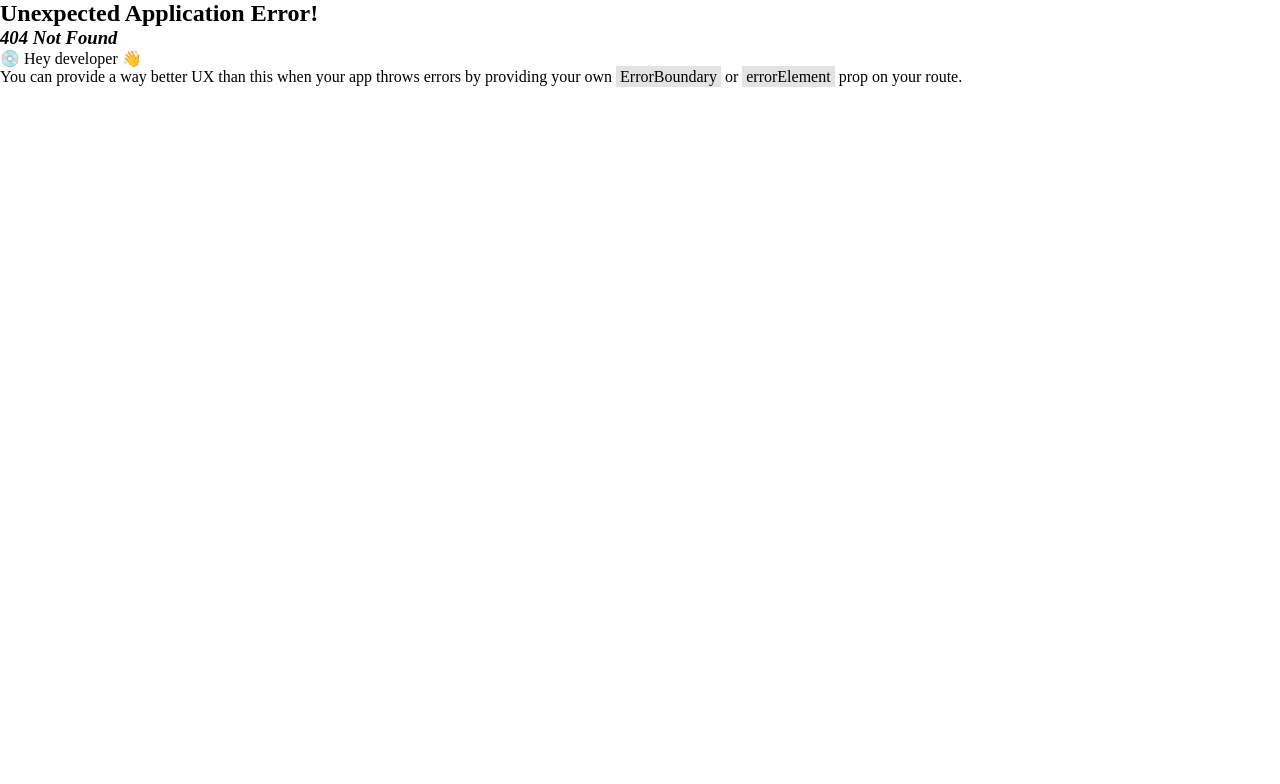
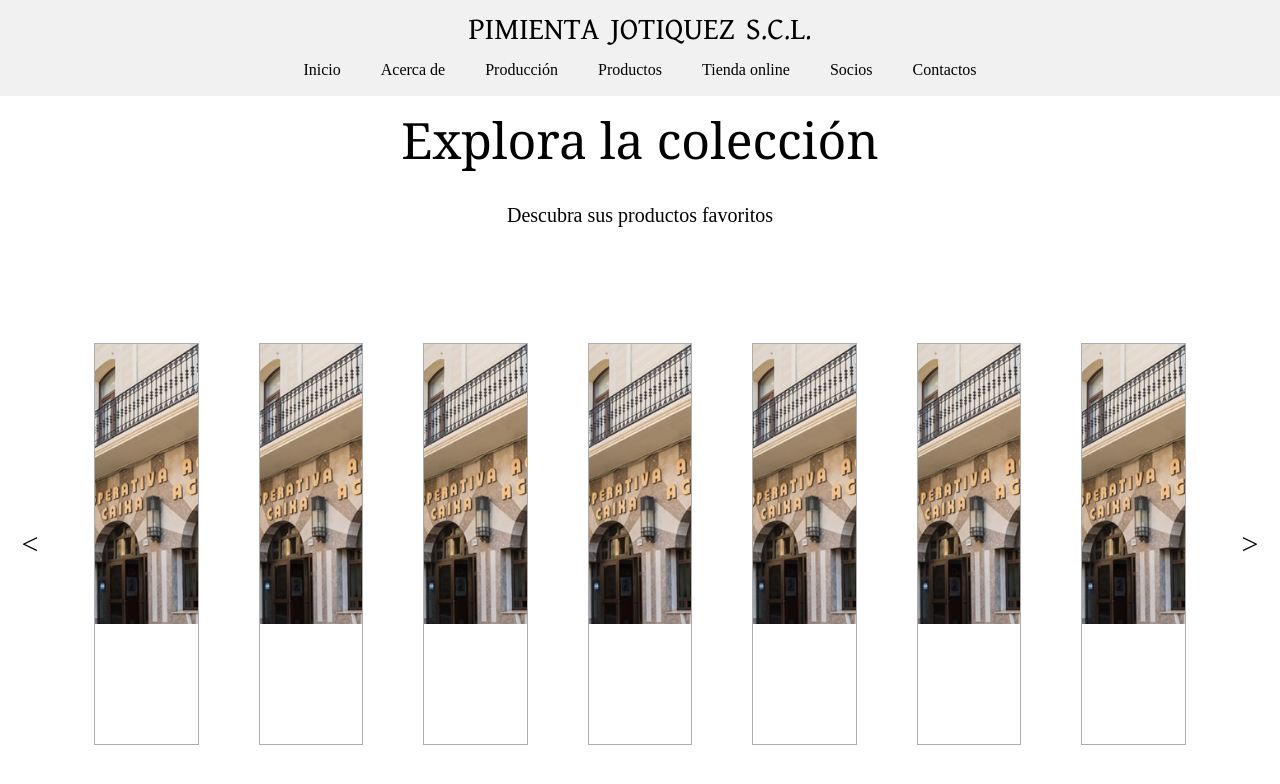
Before and after one commit to ArvaDev/Multidiciplinario, a React (Vite) app: page /Tienda in a window 1280 px wide. Before the commit this address had no page. Shown: the top 784 px of the page. Built offline with nearby package versions, Linux system fonts and the light colour scheme.

Commit message:
Actualización de rutas

```diff
--- /dev/null
+++ b/src/components/UI/carrusel/Carrusel.css
@@ -0,0 +1,22 @@
+.CarruselClass{
+    width: 100%;
+    display: flex;
+    align-items: center;
+    justify-content: space-between;
+}
+.CarruselClass .Container{
+    width: 100vh;
+    display: flex;
+    align-items: center;
+    justify-content: center;
+    width: 90%;
+}
+.CarruselClass button{
+    width: 60px;
+    height: 60px;
+    border-radius: 100px;
+    background: white;
+    border: none;
+    font-size: 30px;
+    cursor: pointer;
+}
--- /dev/null
+++ b/src/components/UI/carrusel/Carrusel.jsx
@@ -0,0 +1,22 @@
+import './Carrusel.css'
+import Producto from "../producto/Producto";
+
+function Carrusel() {
+    return (
+        <div className='CarruselClass'>
+            <button>{'<'}</button>
+            <div className='Container'>
+                <Producto/>
+                <Producto/>
+                <Producto/>
+                <Producto/>
+                <Producto/>
+                <Producto/>
+                <Producto/>
+            </div>
+            <button>{'>'}</button>
+        </div>
+    );
+}
+
+export default Carrusel;
--- a/src/components/UI/menuHeader/MenuHeader.jsx
+++ b/src/components/UI/menuHeader/MenuHeader.jsx
@@ -11,7 +11,7 @@ function MenuHeader() {
                 <LinksForPos text={data.header.menu[1]} tColor="black" url="/About" />
                 <LinksForPos text={data.header.menu[2]} tColor="black" />
                 <LinksForPos text={data.header.menu[3]} tColor="black" url="/Productos"/>
-                <LinksForPos text={data.header.menu[4]} tColor="black" />
+                <LinksForPos text={data.header.menu[4]} tColor="black" url="/Tienda"/>
                 <LinksForPos text={data.header.menu[5]} tColor="black" />
                 <LinksForPos text={data.header.menu[6]} tColor="black" url="/Form"/>
             </div>
--- /dev/null
+++ b/src/components/UI/producto/Producto.css
@@ -0,0 +1,32 @@
+.ProductoClass{
+    width: 35%;
+    margin: 0 30px;
+    max-width: 300px;
+    height: 50vh;
+    overflow: hidden;
+    border: 1px solid #adadad;
+    cursor: pointer;
+}
+.ProductoClass .ContainerImg{
+    height: 70%;
+    display: flex;
+    align-items: center;
+    justify-content: center;
+    overflow: hidden;
+}
+.ProductoClass .ContainerImg img{
+    height: 100%;
+}
+.ProductoClass p{
+    margin: 5px 10px;
+}
+.ProductoClass span{
+    margin: 5px 10px;
+    font-size: 20px;
+    color: #4a4a4a;
+}
+.ProductoClass .Container{
+    width: 100%;
+    height: 100%;
+    margin: 0;
+}
--- /dev/null
+++ b/src/components/UI/producto/Producto.jsx
@@ -0,0 +1,18 @@
+import './Producto.css'
+import img1 from '../../../assets/imgs/m12.jpeg'
+
+function Producto({image, nombre, precio}) {
+    return (
+        <div className='ProductoClass'>
+            <div className='ContainerImg'>
+                <img src={img1}></img>
+            </div>
+            <div className='Container'>
+                <p>Cafe claro</p>
+                <span>$12.5</span>
+            </div>
+        </div>
+    );
+}
+
+export default Producto;
--- a/src/main.jsx
+++ b/src/main.jsx
@@ -8,6 +8,7 @@ import Pimienta from './pages/Pimienta/Pimienta';
 import Cafe from './pages/Cafe/Cafe';
 import Forms from './pages/Form/Form';
 import Production from './pages/Productos/Productos';
+import Tienda from './pages/Tienda/Tienda'
 
 const router = createBrowserRouter([
   {
@@ -33,6 +34,10 @@ const router = createBrowserRouter([
   {
     path: "/Productos",
     element: <Production/>
+  },
+  {
+    path: "/Tienda",
+    element: <Tienda/>
   }
 ]);
 
--- /dev/null
+++ b/src/pages/Tienda/Tienda.css
@@ -0,0 +1,16 @@
+.TiendaClass .Container{
+    margin: 12vh 0;
+}
+.TiendaClass .T{
+    width: 100%;
+    text-align: center;
+    font-size: 50px;
+    font-family: Georgia;
+    padding: 10px 0;
+}
+.TiendaClass .P{
+    width: 100%;
+    text-align: center;
+    font-size: 20px;
+    margin: 20px 0;
+}
--- /dev/null
+++ b/src/pages/Tienda/Tienda.jsx
@@ -0,0 +1,18 @@
+import './Tienda.css'
+import MenuHeader from '../../components/UI/menuHeader/MenuHeader';
+import Carrusel from '../../components/UI/carrusel/Carrusel';
+
+function Tienda() {
+    return (
+        <div className='TiendaClass'>
+            <MenuHeader/>
+            <div className='Container'>
+                <p className='T'>Explora la colección</p>
+                <p className='P'>Descubra sus productos favoritos</p>
+                <Carrusel/>
+            </div>
+        </div>
+    );
+}
+
+export default Tienda;
```
